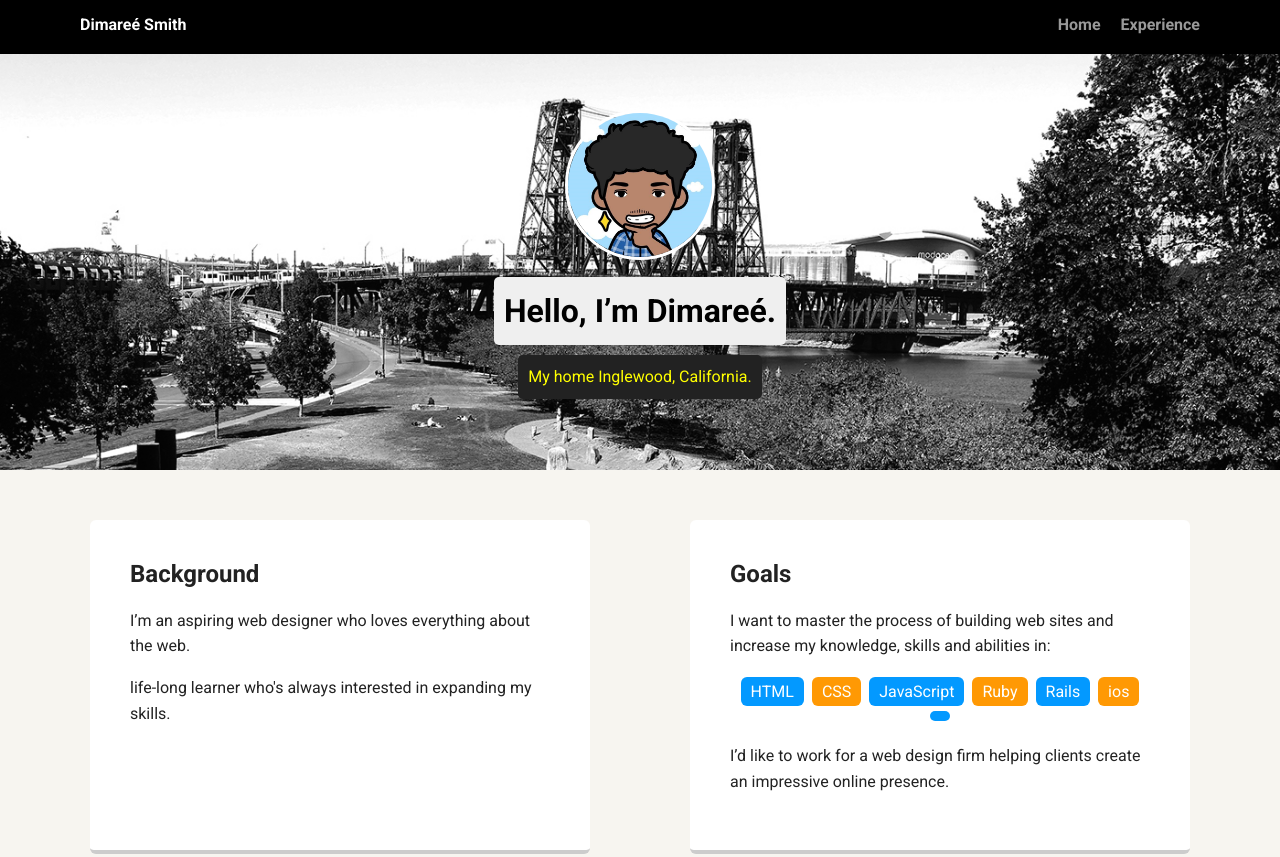
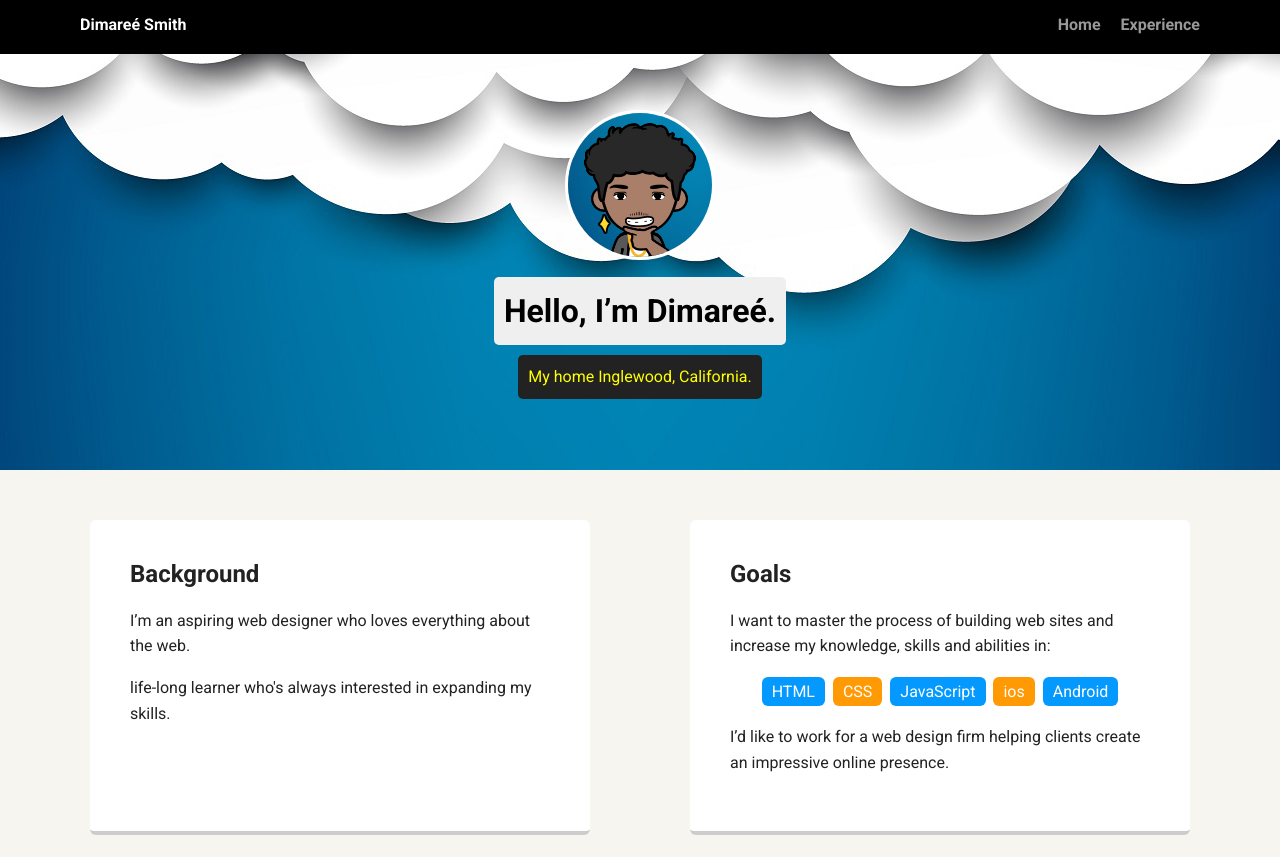
Before and after one commit to Dimaree/techdegree-project-1, a plain HTML site: page index.html in a window 1280 px wide. Shown: the top 857 px of the page. Drawn offline with Linux system fonts and the light colour scheme; a web font is replaced by a local one.

Commit message:
added my own pictures

```diff
--- a/index.html
+++ b/index.html
@@ -5,7 +5,8 @@
   <title>Dimareé Smith Profile</title>
   <meta name="viewport" content="width=device-width, initial-scale=1.0">
   <link rel="stylesheet" href="styles.css">
-  <link href="https://fonts.googleapis.com/css?family=Muli%7CRoboto:400,300,500,700,900" rel="stylesheet"></head>
+  <link href="https://fonts.googleapis.com/css?family=Muli%7CRoboto:400,300,500,700,900" rel="stylesheet">
+</head>
   <body>
 
     <div class="main-nav">
@@ -17,7 +18,7 @@
     </div>
 
     <header>
-      <img src="images/me.png" alt="Drawing of Dimaree Smith" class="profile-image">
+      <img src="images/me.jpg" alt="Drawing of Dimaree Smith" class="profile-image">
       <h1 class="tag name">Hello, I’m Dimareé.</h1>
       <p class="tag location">My home Inglewood, California.</p>
     </header>
@@ -36,10 +37,8 @@
           <li>HTML</li>
           <li>CSS</li>
           <li>JavaScript</li>
-          <li>Ruby</li>
-          <li>Rails</li>
           <li>ios</li>
-          <li>
+          <li>Android</li>
         </ul>
         <p>I’d like to work for a web design firm helping clients create an impressive online presence.</p>
       </div>
--- a/styles.css
+++ b/styles.css
@@ -57,8 +57,7 @@ a:hover {
 
 header {
   text-align: center;
-  background: url('images/portland.jpg') no-repeat top center ;
-  background-size: cover;
+  background: url('images/clouds.jpg') no-repeat top center ;
   overflow: hidden;
   padding-top: 60px;
 }
```
Also changed, not shown: images/clouds.jpg (added), images/me.jpg (added), images/me.png (deleted), images/portland.jpg (deleted).
